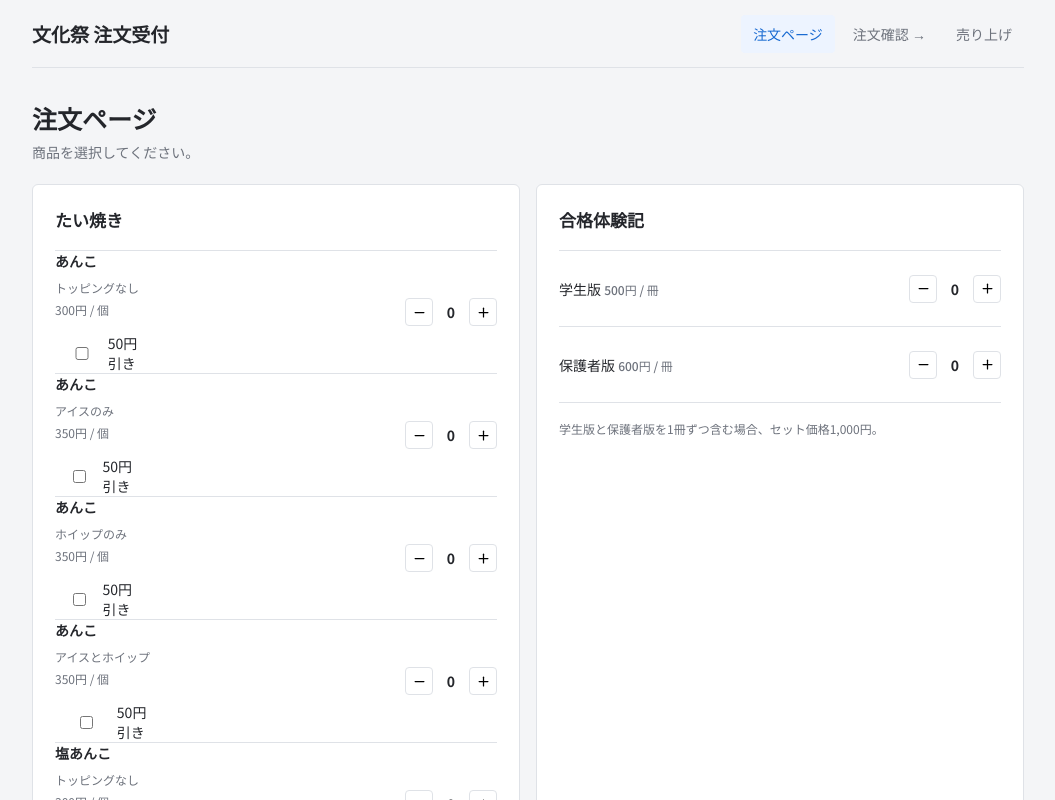
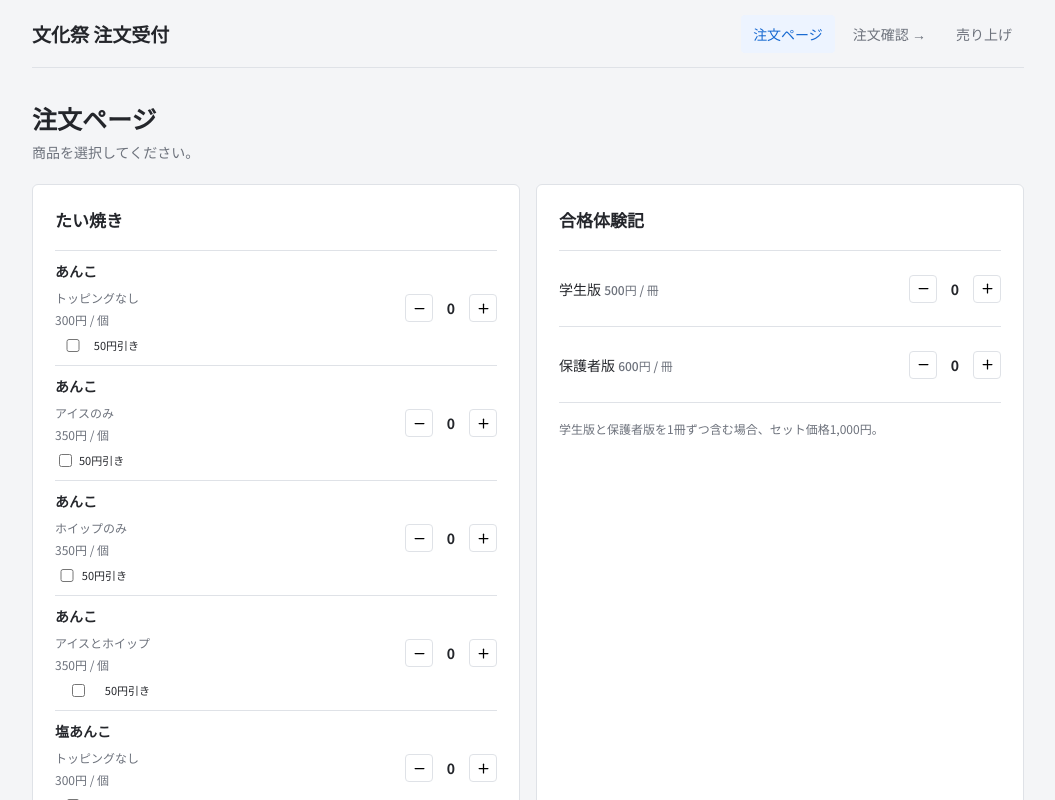
Before and after one commit to hatomugispecial/taiyaki-festival-orders, a Next.js app: page / in a window 1280 px wide. Shown: the top 800 px of the page, without its empty margins (112-1167 px from the left). Built offline with nearby package versions, Linux system fonts and the light colour scheme.

Commit message:
Compact taiyaki order rows

```diff
--- a/app/globals.css
+++ b/app/globals.css
@@ -2,6 +2,10 @@
 @import "./orders.css";
 @import "./sales.css";
 .app-header{position:sticky;top:0;z-index:20;background:var(--bg);}
+.product-row{min-height:0;padding:10px 0;gap:10px}
+.product-name{gap:3px}
+.item-follow{display:flex;align-items:center;justify-content:flex-start;gap:4px;margin-top:3px;line-height:1.2;font-size:11px;white-space:nowrap}
+@media (max-width:430px){.product-row{padding:10px 0;gap:8px}.item-follow{font-size:10px;white-space:nowrap}}
 @media (max-width: 430px){
 	.app-shell{padding:0 12px 32px;overflow-x:hidden}
 	.app-header{align-items:stretch;flex-direction:column;height:auto;gap:10px;padding:14px 0}
```
